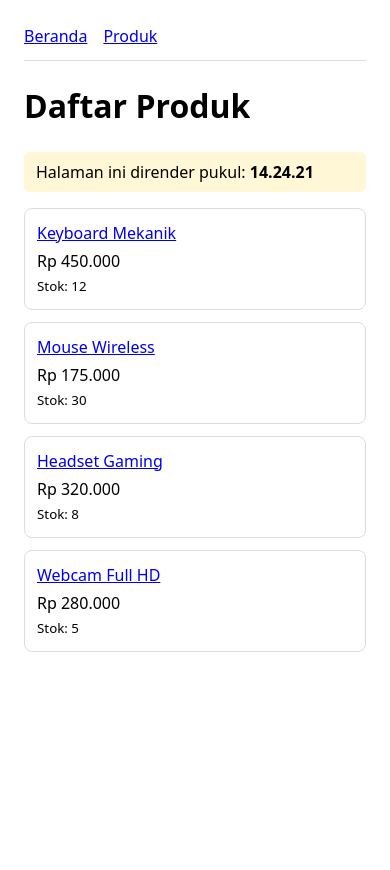
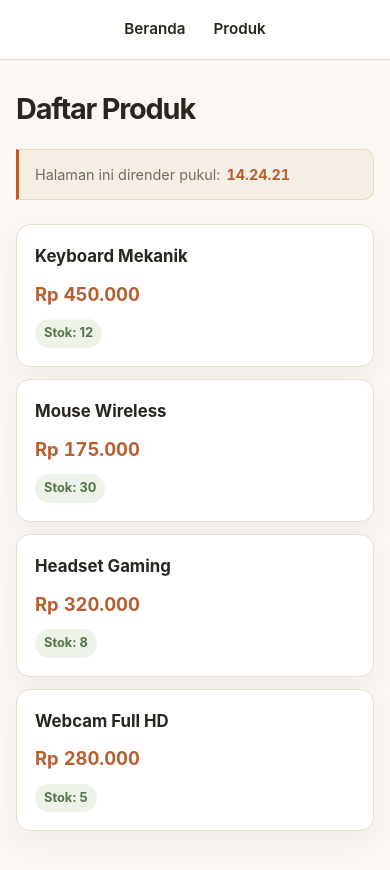
Before and after one commit to 1endra-collab/ISR-Tugas_17, a Next.js app: page /produk in a window 390 px wide. Shown: the top 870 px of the page. Before the commit the page ends 844 px from the top, so only its background shows below. Built offline with nearby package versions, Linux system fonts and the light colour scheme.

Commit message:
style: polish responsive catalog UI

```diff
--- a/app/globals.css
+++ b/app/globals.css
@@ -1,5 +1,223 @@
-body { font-family: system-ui, sans-serif; max-width: 720px; margin: 0 auto; padding: 24px; line-height: 1.5; }
-nav { display: flex; gap: 16px; padding-bottom: 12px; border-bottom: 1px solid #ddd; margin-bottom: 16px; }
-.grid { list-style: none; padding: 0; display: grid; gap: 12px; }
-.card { border: 1px solid #ddd; border-radius: 8px; padding: 12px; display: flex; flex-direction: column; gap: 4px; }
-.info { background: #fff7d6; padding: 8px 12px; border-radius: 6px; }
+:root {
+  color-scheme: light;
+  --page: #fbf8f3;
+  --surface: #ffffff;
+  --surface-soft: #f5eee4;
+  --text: #29251f;
+  --muted: #756b60;
+  --border: #e7ddd0;
+  --accent: #b85f32;
+  --accent-hover: #914621;
+  --green: #55734b;
+  --shadow: 0 10px 28px rgba(57, 42, 27, 0.06);
+}
+
+* {
+  box-sizing: border-box;
+}
+
+html {
+  min-height: 100%;
+  background: var(--page);
+}
+
+body {
+  min-height: 100vh;
+  margin: 0;
+  color: var(--text);
+  background: var(--page);
+  font-family: Inter, ui-sans-serif, system-ui, -apple-system, BlinkMacSystemFont, "Segoe UI", sans-serif;
+  font-size: 16px;
+  line-height: 1.6;
+  -webkit-font-smoothing: antialiased;
+}
+
+a {
+  color: var(--accent);
+  text-decoration: none;
+  text-underline-offset: 4px;
+  transition: color 160ms ease, background-color 160ms ease, border-color 160ms ease;
+}
+
+a:hover {
+  color: var(--accent-hover);
+  text-decoration: underline;
+}
+
+nav {
+  display: flex;
+  align-items: center;
+  justify-content: center;
+  gap: clamp(24px, 5vw, 56px);
+  min-height: 68px;
+  padding: 14px 24px;
+  background: rgba(255, 255, 255, 0.94);
+  border-bottom: 1px solid var(--border);
+}
+
+nav a {
+  color: var(--text);
+  font-size: 0.95rem;
+  font-weight: 600;
+}
+
+nav a:hover {
+  color: var(--accent);
+  text-decoration: none;
+}
+
+main {
+  width: min(100% - 40px, 1120px);
+  margin: 0 auto;
+  padding: clamp(28px, 5vw, 56px) 0 64px;
+}
+
+h1 {
+  margin: 0 0 24px;
+  color: var(--text);
+  font-size: clamp(1.8rem, 3.5vw, 2.5rem);
+  font-weight: 750;
+  letter-spacing: -0.04em;
+  line-height: 1.15;
+}
+
+h2, h3 {
+  color: var(--text);
+  letter-spacing: -0.02em;
+}
+
+p {
+  margin: 0 0 16px;
+}
+
+main > p:not(.info) {
+  color: var(--muted);
+}
+
+main > p:not(.info) a {
+  display: inline-flex;
+  align-items: center;
+  gap: 8px;
+  margin-top: 8px;
+  padding: 10px 16px;
+  border: 1px solid var(--border);
+  border-radius: 10px;
+  background: var(--surface);
+  font-weight: 600;
+}
+
+main > p:not(.info) a:hover {
+  border-color: #d9b49d;
+  background: #fffaf5;
+  text-decoration: none;
+}
+
+.info {
+  display: flex;
+  flex-wrap: wrap;
+  align-items: center;
+  gap: 6px;
+  margin: 0 0 24px;
+  padding: 13px 16px;
+  border: 1px solid #ead7c5;
+  border-left: 3px solid var(--accent);
+  border-radius: 0 10px 10px 0;
+  background: var(--surface-soft);
+  color: var(--muted);
+  font-size: 0.9rem;
+}
+
+.info strong {
+  color: var(--accent);
+  font-variant-numeric: tabular-nums;
+  font-weight: 650;
+}
+
+.grid {
+  display: grid;
+  grid-template-columns: repeat(auto-fit, minmax(min(100%, 245px), 1fr));
+  gap: 16px;
+  margin: 0;
+  padding: 0;
+  list-style: none;
+}
+
+.card {
+  display: flex;
+  flex-direction: column;
+  align-items: flex-start;
+  gap: 10px;
+  min-width: 0;
+  padding: 22px;
+  border: 1px solid var(--border);
+  border-radius: 14px;
+  background: var(--surface);
+  box-shadow: var(--shadow);
+  transition: transform 180ms ease, box-shadow 180ms ease, border-color 180ms ease;
+}
+
+.card:hover {
+  transform: translateY(-2px);
+  border-color: #d9b49d;
+  box-shadow: 0 14px 32px rgba(57, 42, 27, 0.09);
+}
+
+.card > a {
+  color: var(--text);
+  font-size: 1.05rem;
+  font-weight: 700;
+}
+
+.card > a:hover {
+  color: var(--accent);
+  text-decoration: none;
+}
+
+.card > span {
+  color: var(--accent);
+  font-size: 1.15rem;
+  font-weight: 750;
+  font-variant-numeric: tabular-nums;
+}
+
+.card > small {
+  display: inline-flex;
+  align-items: center;
+  padding: 4px 9px;
+  border-radius: 999px;
+  background: #edf3e8;
+  color: var(--green);
+  font-size: 0.8rem;
+  font-weight: 650;
+}
+
+@media (max-width: 600px) {
+  nav {
+    min-height: 60px;
+    gap: 28px;
+    padding-inline: 16px;
+  }
+
+  main {
+    width: min(100% - 32px, 1120px);
+    padding-top: 32px;
+  }
+
+  .grid {
+    grid-template-columns: 1fr;
+    gap: 12px;
+  }
+
+  .card {
+    padding: 18px;
+  }
+}
+
+@media (prefers-reduced-motion: reduce) {
+  *, *::before, *::after {
+    scroll-behavior: auto !important;
+    transition-duration: 0.01ms !important;
+    animation-duration: 0.01ms !important;
+    animation-iteration-count: 1 !important;
+  }
+}
```
